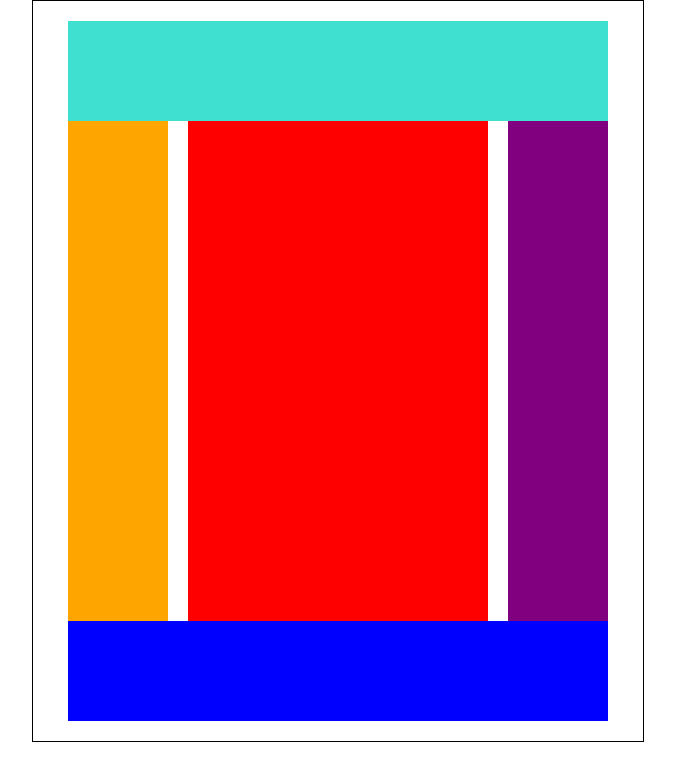
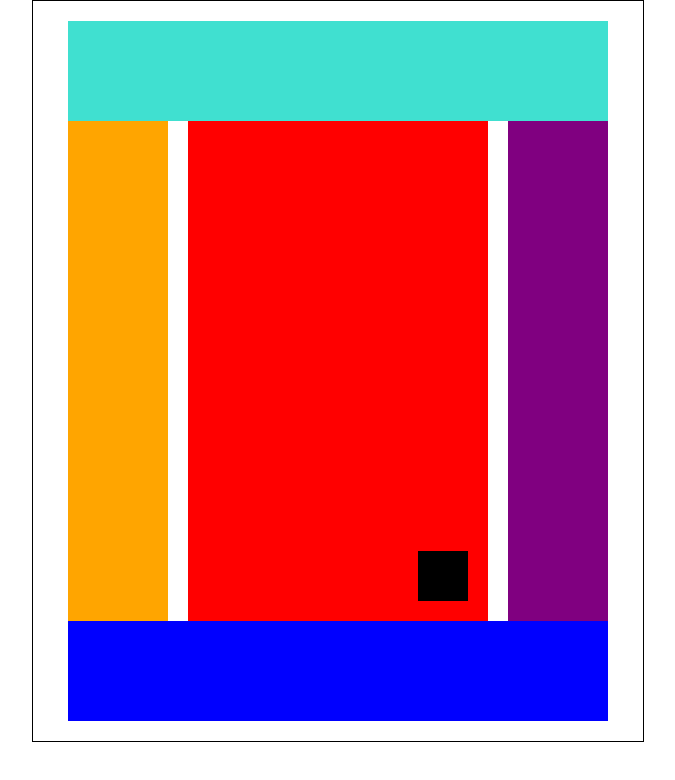
Before and after one commit to greenfox-velox/timikurucz, a plain HTML site: page week-02/day-1/problem2/index.html in a window 1280 px wide. Shown: the whole page, without its empty margins (302-977 px from the left). Drawn offline with Linux system fonts and the light colour scheme.

Commit message:
Solved the whole 2nd problem

```diff
--- a/week-02/day-1/problem2/index.html
+++ b/week-02/day-1/problem2/index.html
@@ -12,6 +12,7 @@
         <aside class="aside-left"></aside>
         <article class="content"></article>
         <aside class="aside-right"></aside>
+        <div class="black-square"></div>
       </div>
       <footer class="footer"></footer>
     </div>
--- a/week-02/day-1/problem2/style/style.css
+++ b/week-02/day-1/problem2/style/style.css
@@ -48,3 +48,12 @@ body {
   width: 100px;
   height: 500px;
 }
+
+.black-square {
+width: 50px;
+height: 50px;
+background: black;
+position: absolute;
+bottom: 20px;
+left: 350px;
+}
```
